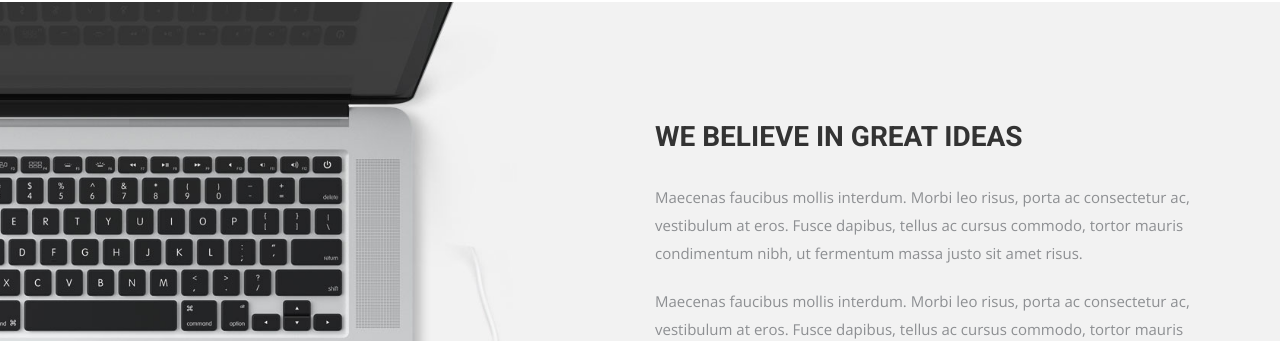
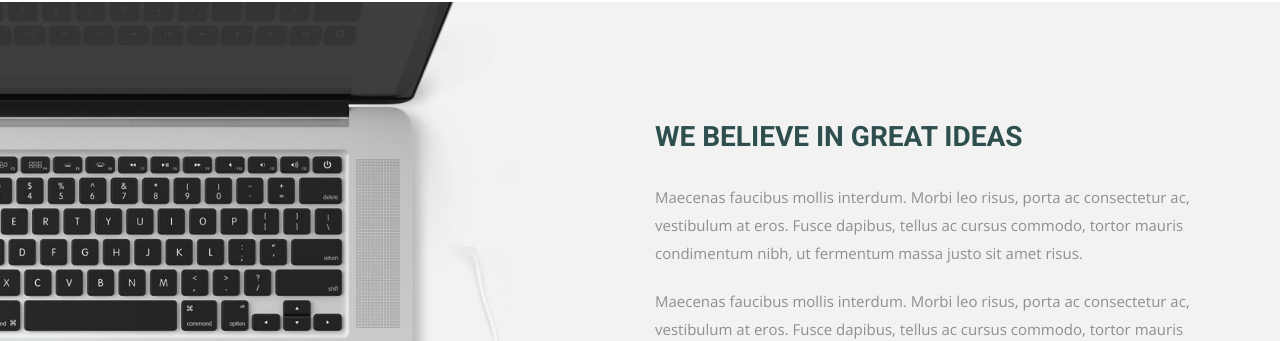
Before and after one commit to wei-lingfeng/lingfeng-wei.github.io, a Jekyll site: the page built from index.html, in a window 1280 px wide and 1400 px high, scrolled down 1236 px. Shown: the part 134-475 px from the top of the window. Built offline with Jekyll 4.4.1, drawn with Linux system fonts in a browser that asks for light colours; nearby versions of some CDN libraries; some web fonts are replaced.

Commit message:
Update airspace.css

```diff
--- a/css/airspace.css
+++ b/css/airspace.css
@@ -272,6 +272,7 @@ font header .navbar-default .navbar-nav li a:hover {
   padding: 100px 0;
 }
 #feature h2 {
+  color: darkslategray;
   font-size: 28px;
   font-weight: 600;
   margin-bottom: 30px;
```
